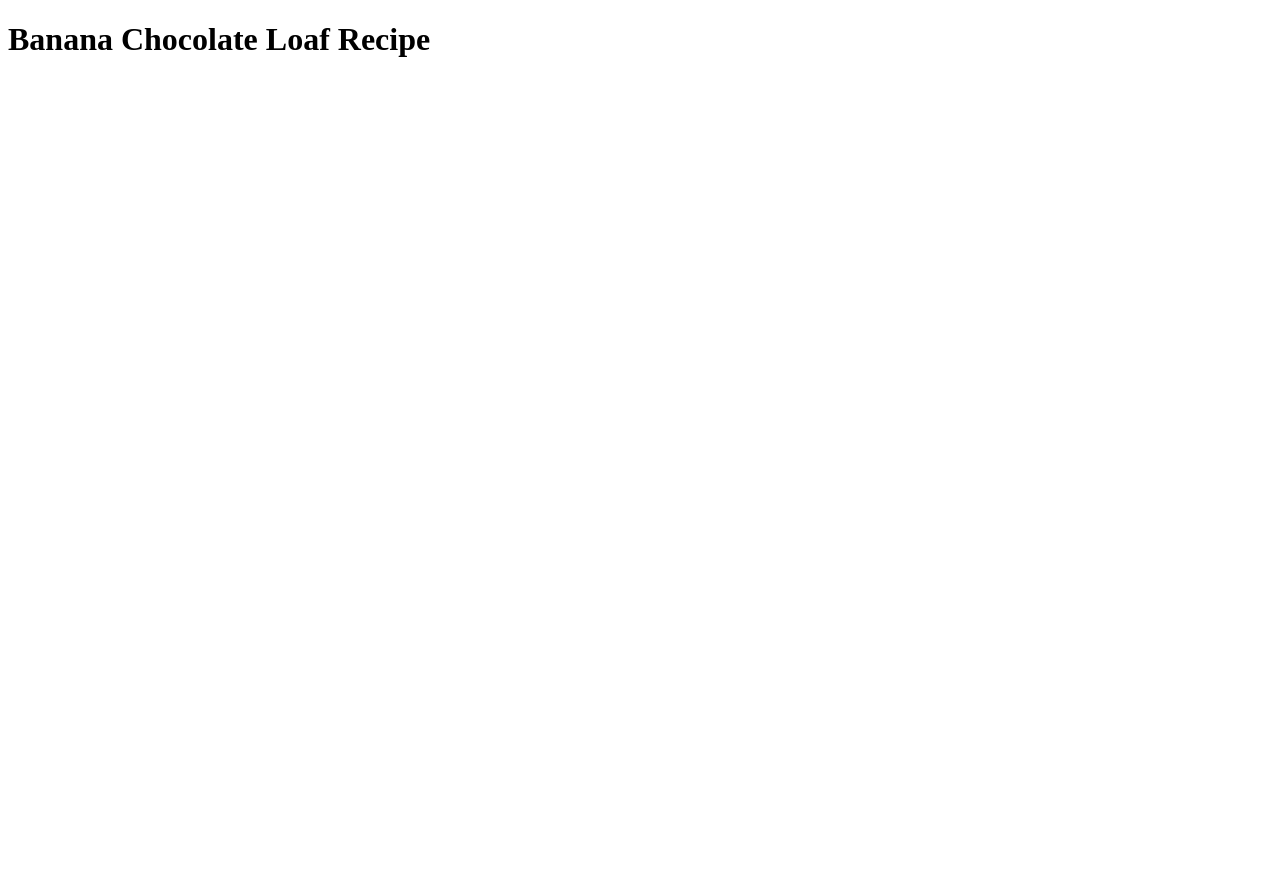
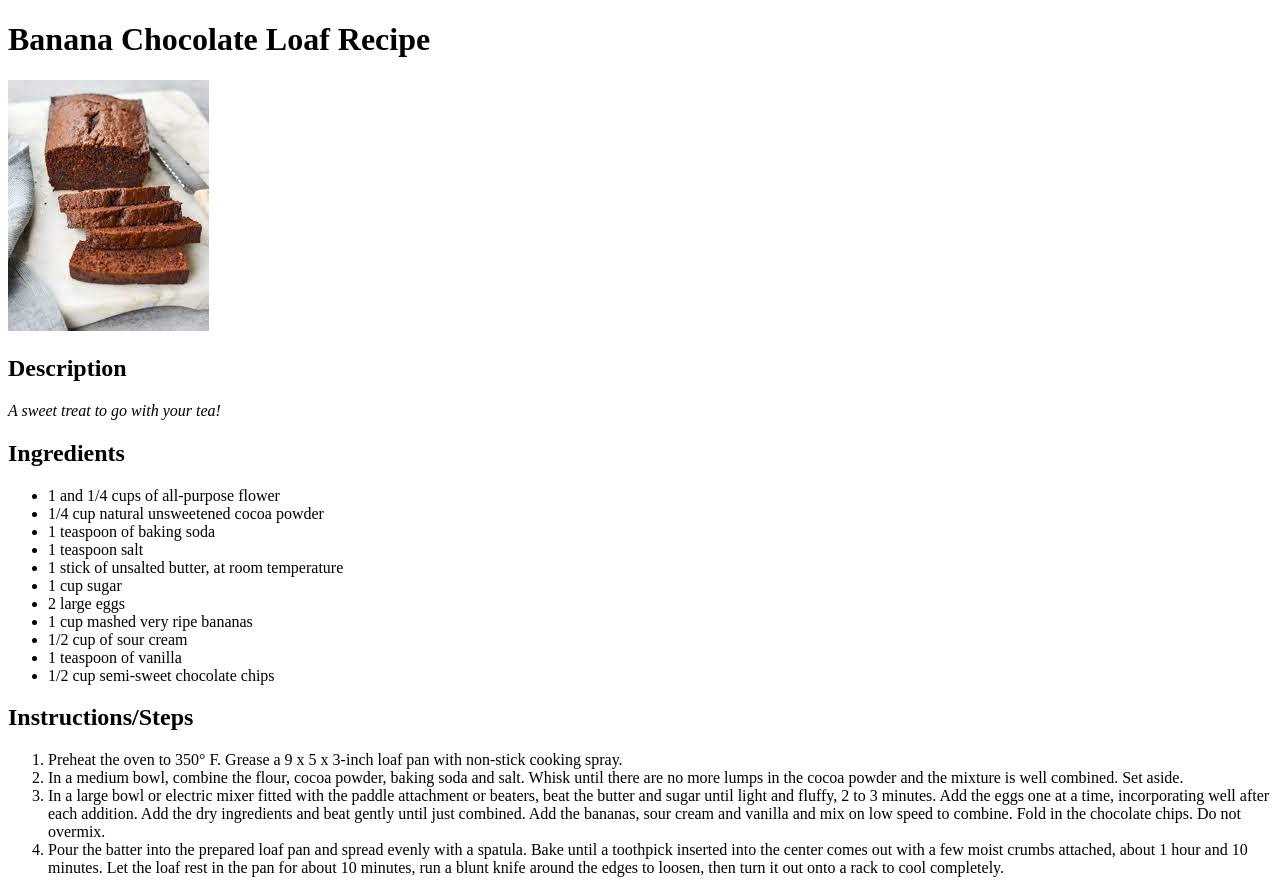
Before and after one commit to yun-sky/odin-recipes, a plain HTML site: page recipes/banana-chocolate-loaf.html in a window 1280 px wide. Before the commit the page ends 800 px from the top, so only its background shows below. Drawn offline with Linux system fonts and the light colour scheme.

Commit message:
added ingredients and steps list to banana-chocolate-loaf.html

```diff
--- a/recipes/banana-chocolate-loaf.html
+++ b/recipes/banana-chocolate-loaf.html
@@ -7,5 +7,43 @@
 
     <body>
         <h1>Banana Chocolate Loaf Recipe</h1>
+        <img src="../assets/banana-loaf.jpeg">
+        <h2>Description</h2>
+        <em>A sweet treat to go with your tea!</em>
+
+        <h2>Ingredients</h2>
+        <ul>
+            <li>1 and 1/4 cups of all-purpose flower</li>
+            <li>1/4 cup natural unsweetened cocoa powder</li>
+            <li>1 teaspoon of baking soda</li>
+            <li>1 teaspoon salt</li>
+            <li>1 stick of unsalted butter, at room temperature</li>
+            <li>1 cup sugar</li>
+            <li>2 large eggs</li>
+            <li>1 cup mashed very ripe bananas</li>
+            <li>1/2 cup of sour cream</li>
+            <li>1 teaspoon of vanilla</li>
+            <li>1/2 cup semi-sweet chocolate chips</li>
+        </ul>
+
+        <h2>Instructions/Steps</h2>
+        <ol>
+            <li>Preheat the oven to 350° F. Grease a 9 x 5 x 3-inch loaf pan with non-stick cooking spray.</li>
+            <li>In a medium bowl, combine the flour, cocoa powder, baking soda and salt. Whisk until there are no more
+                lumps in the cocoa powder and the mixture is well combined. Set aside.</li>
+            <li>
+                In a large bowl or electric mixer fitted with the paddle attachment or beaters, beat the
+                 butter and sugar until light and fluffy, 2 to 3 minutes. Add the eggs one at a time,
+                 incorporating well after each addition. Add the dry ingredients and beat gently until just combined.
+                 Add the bananas, sour cream and vanilla and mix on low speed to combine. Fold in the chocolate chips. Do not overmix.
+            </li>
+            <li>
+                Pour the batter into the prepared loaf pan and spread evenly with a spatula.
+                Bake until a toothpick inserted into the center comes out with a few moist
+                crumbs attached, about 1 hour and 10 minutes. Let the loaf rest in the pan
+                for about 10 minutes, run a blunt knife around the edges to loosen, then
+                turn it out onto a rack to cool completely.
+            </li>
+        </ol>
     </body>
 </html>
```
Also changed, not shown: index.html (+5 -1 lines), assets/banana-loaf.jpeg (added).
